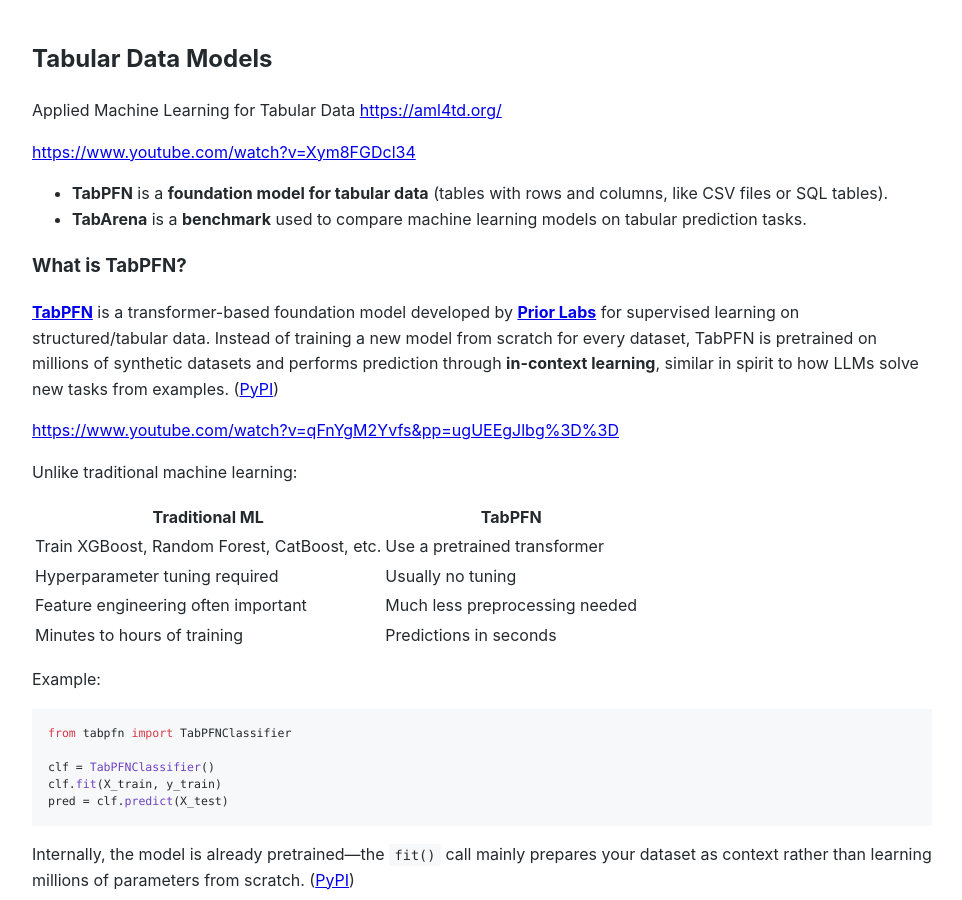
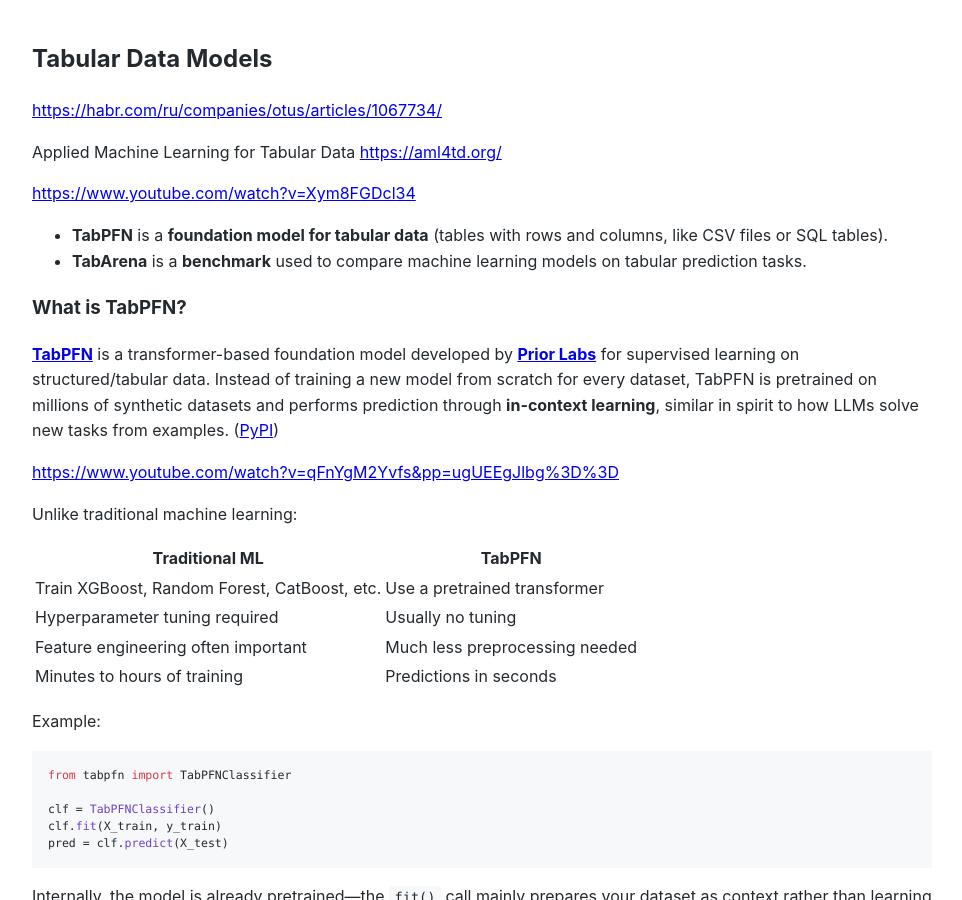
Before and after one commit to Michael-Lubinsky/michael-lubinsky.github.com, a Jekyll site: the page built from ml/tabular.md, in a window 1280 px wide and 900 px high. Shown: the whole window, without its empty margins (158-1120 px from the left). Built offline with Jekyll 4.4.1, drawn with Linux system fonts in a browser that asks for light colours; our own code applies the rules of GitHub Pages for plain Markdown files.

Commit message:
Update tabular.md with additional resource links
Added links to resources on tabular data models.

```diff
--- a/ml/tabular.md
+++ b/ml/tabular.md
@@ -1,4 +1,6 @@
 ## Tabular Data Models
+
+<https://habr.com/ru/companies/otus/articles/1067734/>
 
 Applied Machine Learning for Tabular Data <https://aml4td.org/>
 
```
